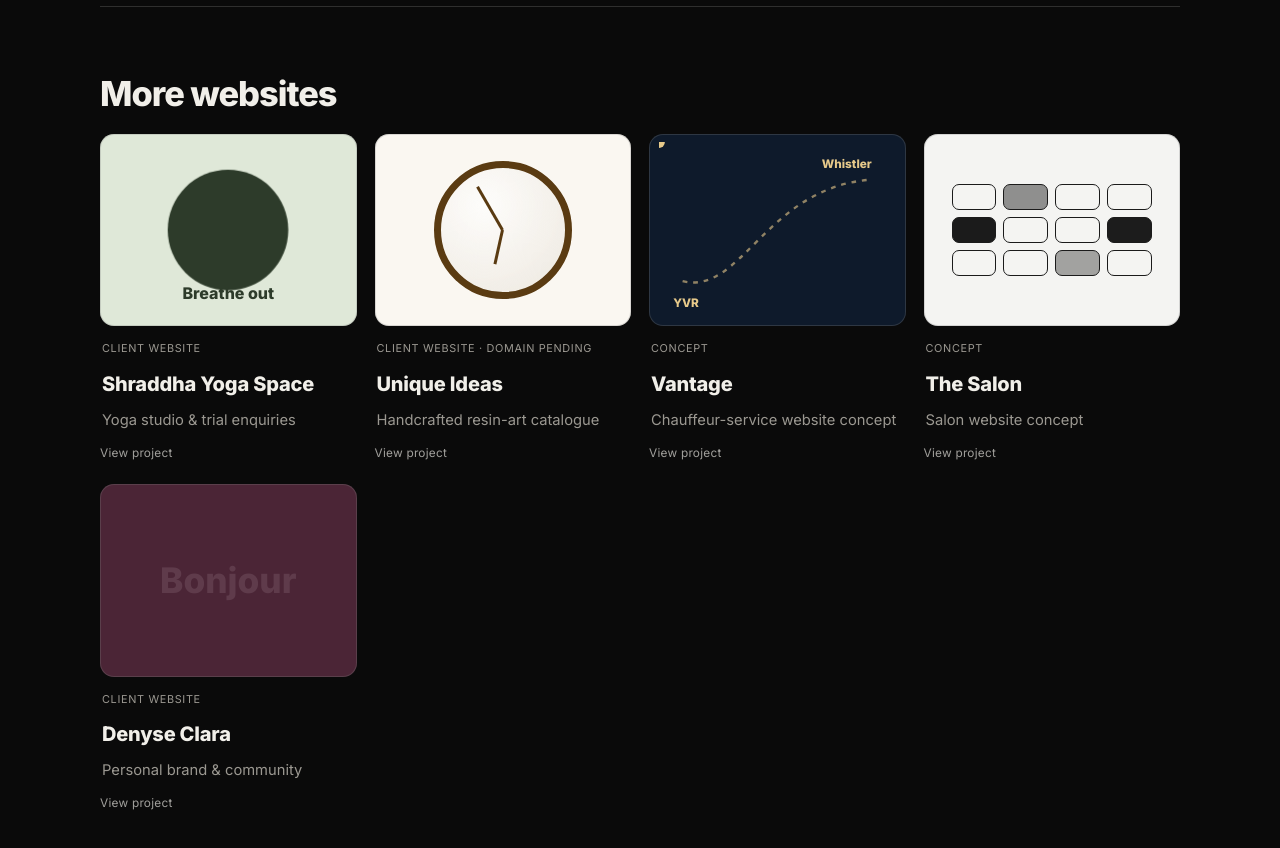
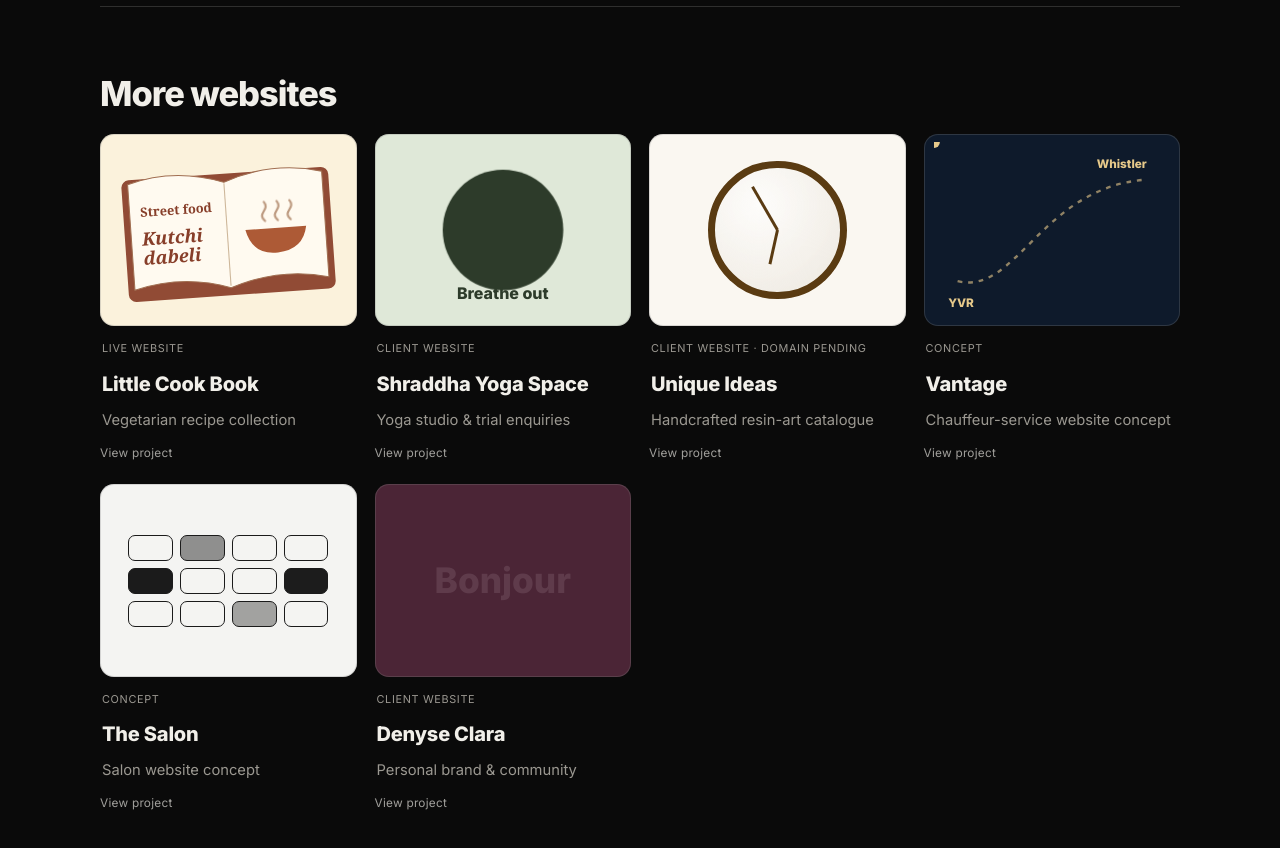
Before and after one commit to loganxaaryan-a11y/portfolio, a plain HTML site: page index.html in a window 1280 px wide. Shown: the part 2260-3108 px from the top of the page. Drawn offline with Linux system fonts and the light colour scheme.

Commit message:
Add Little Cook Book to Logan’s portfolio with an animated recipe spread

```diff
--- a/index.html
+++ b/index.html
@@ -225,6 +225,8 @@ main section h2{font-size:clamp(1.4rem,3.1vw,2.15rem)}
 .motion-toggle{min-height:44px;padding-inline:14px;font-size:.82rem}
 .feat:after,.card:after{content:"View project";padding-top:4px}
 @media(min-width:900px){.feats{grid-template-columns:repeat(2,minmax(0,1fr))}.feats .tech-source-card{grid-column:auto;grid-row:auto}.feats .sc{aspect-ratio:1.95}.feats .sc>svg{width:100%;height:100%;min-height:0}}
+.cook-steam { animation: cookbook-steam 3s ease-in-out infinite alternate; }
+@keyframes cookbook-steam { from { transform: translateY(2px); opacity: .55; } to { transform: translateY(-3px); opacity: 1; } }
 </style>
 </head>
 <body>
@@ -361,6 +363,27 @@ var P=[
     "shotCaption": "Actual website · Animated club introduction",
     "brief": "Give a multi-location club network one distinctive home and a useful branch finder.",
     "tryIt": "Watch or skip the intro, then explore the club locations and directions."
+  },
+  {
+    "n": "Little Cook Book",
+    "g": "m",
+    "kind": "Vegetarian recipe collection",
+    "u": "https://littlecookbook.food/",
+    "bg": "#fbf2dc",
+    "fg": "#873e29",
+    "line": "From the recipe shelf",
+    "t": [
+      "Recipes",
+      "Meal planning"
+    ],
+    "d": "A vegetarian cookbook with step-by-step recipes, from Kutchi dabeli to paneer biryani.",
+    "f": [
+      "Browse recipes by chapter",
+      "Save favourites and plan meals",
+      "Build a weekly shopping list"
+    ],
+    "status": "Live website",
+    "linkLabel": "Open Little Cook Book"
   },
   {
     "n": "Shraddha Yoga Space",
@@ -664,6 +687,9 @@ var S={
 "Shraddha Yoga Space":function(){return '<div style="width:50%;aspect-ratio:1;border-radius:50%;background:currentColor;animation:br 8s ease-in-out infinite"></div><span class="w" style="bottom:11%;animation:ci 8s infinite">Breathe in</span><span class="w" style="bottom:11%;animation:co 8s infinite">Breathe out</span>'},
 "Unique Ideas":function(){return '<div style="width:54%;aspect-ratio:1;border-radius:50%;border:7px solid currentColor;position:relative;background:radial-gradient(circle at 35% 30%,rgba(255,255,255,.7),rgba(90,59,18,.08))"><i style="position:absolute;left:50%;top:50%;width:3px;height:40%;margin-left:-1.5px;background:currentColor;transform-origin:50% 0;animation:rot 12s linear infinite"></i><i style="position:absolute;left:50%;top:50%;width:3px;height:28%;margin-left:-1.5px;background:currentColor;transform-origin:50% 0;animation:rot 144s linear infinite"></i></div>'},
 "Vantage":function(){return '<svg viewBox="0 0 200 150" style="width:92%"><path d="M20 118C70 130 90 40 178 32" fill="none" stroke="currentColor" stroke-width="2" stroke-dasharray="4 5" opacity=".6"/><circle r="5" fill="currentColor"><animateMotion dur="5s" repeatCount="indefinite" path="M20 118C70 130 90 40 178 32"/></circle><text x="12" y="140" font-size="10" fill="currentColor">YVR</text><text x="138" y="22" font-size="10" fill="currentColor">Whistler</text></svg>'},
+"Little Cook Book":function(){
+  return '<svg viewBox="0 0 240 150" width="88%" height="88%" aria-hidden="true"><g transform="rotate(-4 120 75)"><rect x="23" y="22" width="194" height="114" rx="7" fill="#914b35"/><path d="M29 26Q73 13 119 30Q165 13 211 26V125Q165 113 119 129Q75 113 29 125Z" fill="#fffaf0" stroke="#a16f52"/><path d="M119 31V127" stroke="#cdb699"/><g fill="currentColor" font-family="Georgia,serif"><text x="39" y="57" font-size="12">Street food</text><text x="39" y="84" font-size="17" font-style="italic">Kutchi</text><text x="39" y="102" font-size="17" font-style="italic">dabeli</text></g><path d="M136 76h57q-4 22-28 23t-29-23" fill="#ad5a36"/><g class="cook-steam" fill="none" stroke="#986542" stroke-width="2" stroke-linecap="round"><path d="M155 68c-8-8 6-10 0-18m12 18c-8-8 6-10 0-18m12 18c-8-8 6-10 0-18"/></g></g></svg>';
+},
 "The Salon":function(){var s='<div style="display:grid;grid-template-columns:repeat(4,1fr);gap:7px;width:78%">';for(var i=0;i<12;i++)s+='<i style="height:26px;border:1.5px solid;border-radius:7px;'+(i%3==1?'animation:fill 6s infinite;animation-delay:'+i*.45+'s':'')+'"></i>';return s+'</div>'},
 "Denyse Clara":function(){return ["Hello","Bonjour","Hola","Aaniin"].map(function(w,i){return '<span class="w" style="font-size:2.2rem;font-weight:800;animation:cyc 10s infinite;animation-delay:'+i*2.5+'s">'+w+'</span>'}).join("")},
 "Binge":function(){var s="";for(var i=0;i<16;i++)s+='<i style="flex:none;width:54px;height:80px;border-radius:7px;background:hsl('+(i%8)*47+',50%,42%)"></i>';return '<div style="display:flex;gap:10px;width:max-content;animation:mq 14s linear infinite">'+s+'</div>'},
```
